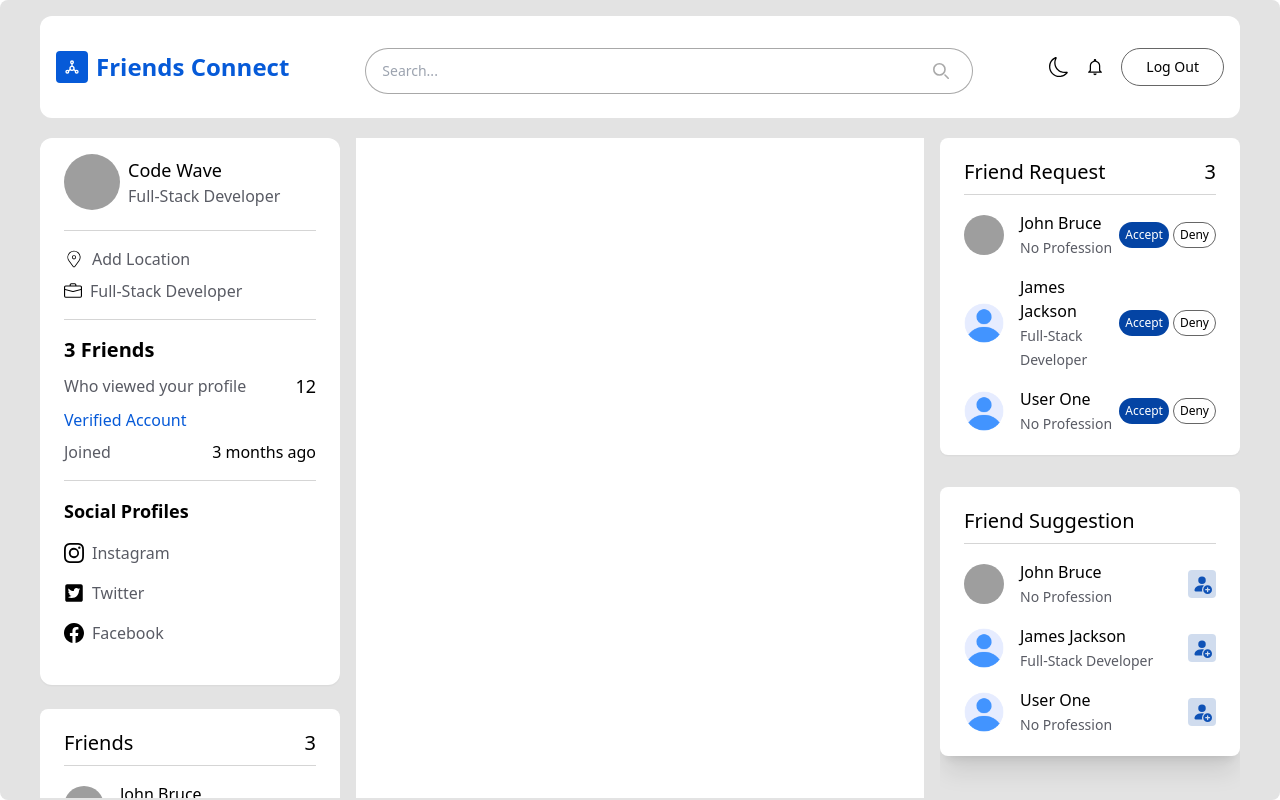
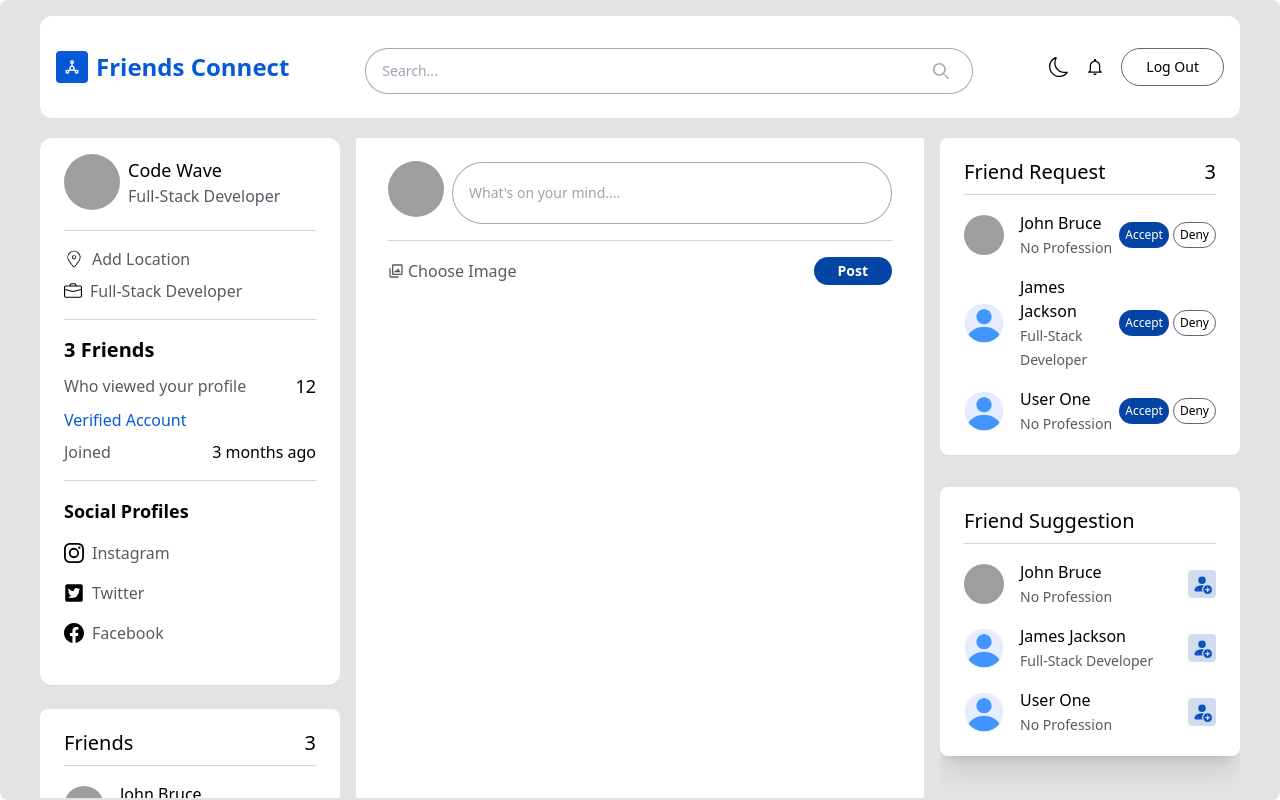
Before and after one commit to Soros87/project_socialmediaapp, a React (Create React App) app in the folder client/: page / in a window 1280 px wide. Built offline with nearby package versions, Linux system fonts and the light colour scheme; grey boxes are pictures that could not be loaded; some icons are missing.

Commit message:
complete PostForm

```diff
--- a/client/src/assets/dummyData.js
+++ b/client/src/assets/dummyData.js
@@ -104,6 +104,12 @@ export const friendRequest = [
   { _id: "64df3aec4180b81adfe41d32", requestFrom: friends[0] },
   { _id: "64df39704180b81adfe41d0b", requestFrom: friends[1] },
   { _id: "64df424b4a4c0d47b5369f65", requestFrom: friends[2] },
+];
+
+export const suggestFriend = [
+  { _id: "64df3aec4180b81adfe41d32", ...friends[0] },
+  { _id: "64df39704180b81adfe41d0b", ...friends[1] },
+  { _id: "64df424b4a4c0d47b5369f65", ...friends[2] },
 ];
 
 export const posts = [
--- /dev/null
+++ b/client/src/components/PostForm.jsx
@@ -0,0 +1,70 @@
+import React, { useState } from "react";
+import { BiImages } from "react-icons/bi";
+import { CustomButton, TextInput } from "../components";
+import { NoProfile } from "../assets";
+import { useSelector } from "react-redux";
+import { Loading } from "../components";
+
+const PostForm = () => {
+  const { isLoading } = useSelector((state) => state.post);
+  const { user } = useSelector((state) => state.user);
+  const [postData, setPostData] = useState({
+    image: "",
+    description: "",
+  });
+
+  const handleSubmit = async (e) => {
+    e.preventDefault(); //event - not to get the refresh in the browser
+    //do something
+  };
+
+  return (
+    <form className="bg-primary px-4 rounded-lg" onSubmit={handleSubmit}>
+      <div className="w-full flex items-center gap-2 py-4 border-b border-[#66666645]">
+        <img
+          src={user?.profileUrl ?? NoProfile}
+          alt="User Image"
+          className="w-14 h-14 rounded-full object-cover"
+        />
+
+        <TextInput
+          styles="w-full rounded-full py-5"
+          placeholder="What's on your mind...."
+          type="text"
+          name="description"
+          required=""
+          onChange={(e) => setPostData(e.target.value)}
+        />
+      </div>
+
+      <div className="flex items-center justify-between py-4">
+        <label
+          className="flex items-center gap-1 text-base text-ascent-2 hover:text-ascent-1 cursor-pointer"
+          htmlFor="imgUpload"
+        >
+          <input
+            type="file"
+            onChange={(e) => setPostData(e.target.files[0])}
+            className="hidden"
+            id="imgUpload"
+            data-max-size="5120"
+            accept=".jpg, .png, .jpeg"
+          />
+          <BiImages />
+          <span className="cursor-pointer">Choose Image</span>
+        </label>
+        {isLoading ? (
+          <Loading />
+        ) : (
+          <CustomButton
+            type="submit"
+            title="Post"
+            containerStyles="bg-[#0444a4] text-white py-1 px-6 rounded-full font-semibold text-sm"
+          />
+        )}
+      </div>
+    </form>
+  );
+};
+
+export default PostForm;
--- a/client/src/components/SuggestedFriendsCard.jsx
+++ b/client/src/components/SuggestedFriendsCard.jsx
@@ -3,10 +3,10 @@ import { Link } from "react-router-dom";
 import { BsPersonFillAdd } from "react-icons/bs";
 import { NoProfile } from "../assets";
 import { useState } from "react";
-import { friends } from "../assets/dummyData";
+import { suggestFriend } from "../assets/dummyData";
 
 const SuggestedFriendsCard = () => {
-  const [suggestedFriends, setSuggestedFriends] = useState(friends);
+  const [suggestedFriends, setSuggestedFriends] = useState(suggestFriend);
   const handleFriendRequest = async (id) => {
     try {
     } catch (error) {
--- a/client/src/components/index.js
+++ b/client/src/components/index.js
@@ -6,6 +6,7 @@ import ProfileCard from "./ProfileCard";
 import FriendsCard from "./FriendsCard";
 import SuggestedFriendsCard from "./SuggestedFriendsCard";
 import FriendRequestCard from "./FriendRequestCard";
+import PostForm from "./PostForm";
 export {
   TextInput,
   Loading,
@@ -15,4 +16,5 @@ export {
   FriendsCard,
   SuggestedFriendsCard,
   FriendRequestCard,
+  PostForm,
 };
--- a/client/src/pages/Home.jsx
+++ b/client/src/pages/Home.jsx
@@ -9,6 +9,7 @@ import {
   FriendsCard,
   SuggestedFriendsCard,
   FriendRequestCard,
+  PostForm,
 } from "../components";
 
 const Home = () => {
@@ -24,7 +25,9 @@ const Home = () => {
           <FriendsCard friends={user?.friends} />
         </div>
         {/* Center */}
-        <div className="flex-1 h-full bg-primary px-4 flex flex-col gap-6 overflow-y-auto"></div>
+        <div className="flex-1 h-full bg-primary px-4 flex flex-col gap-6 overflow-y-auto">
+          <PostForm />
+        </div>
         {/* Right Side */}
         <div className="hidden w-1/4 h-full lg:flex flex-col gap-8 overflow-y-auto">
           {/* Friend's Request */}
--- a/client/src/redux/postSlice.js
+++ b/client/src/redux/postSlice.js
@@ -12,7 +12,7 @@ import {
 } from "../constants/actionTypes";
 
 //function below is a reducer - a function that is able to process our message, our Action. A reducer takes the existing state and applies the message on it. The end result is a new state.
-export default (state = { isLoading: true, posts: [] }, action) => {
+export default (state = { isLoading: false, posts: [] }, action) => {
   switch (action.type) {
     case START_LOADING:
       return { ...state, isLoading: true };
```
